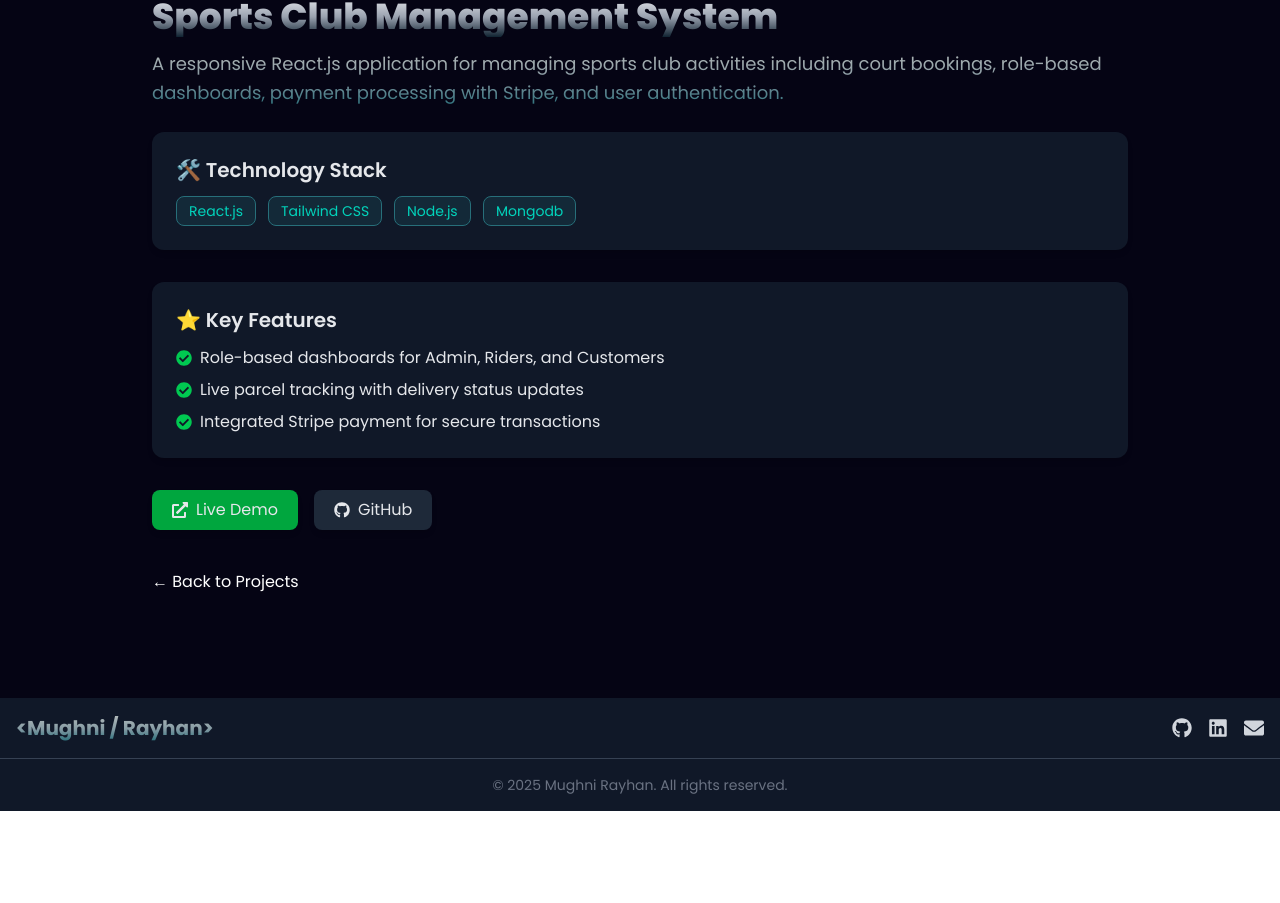
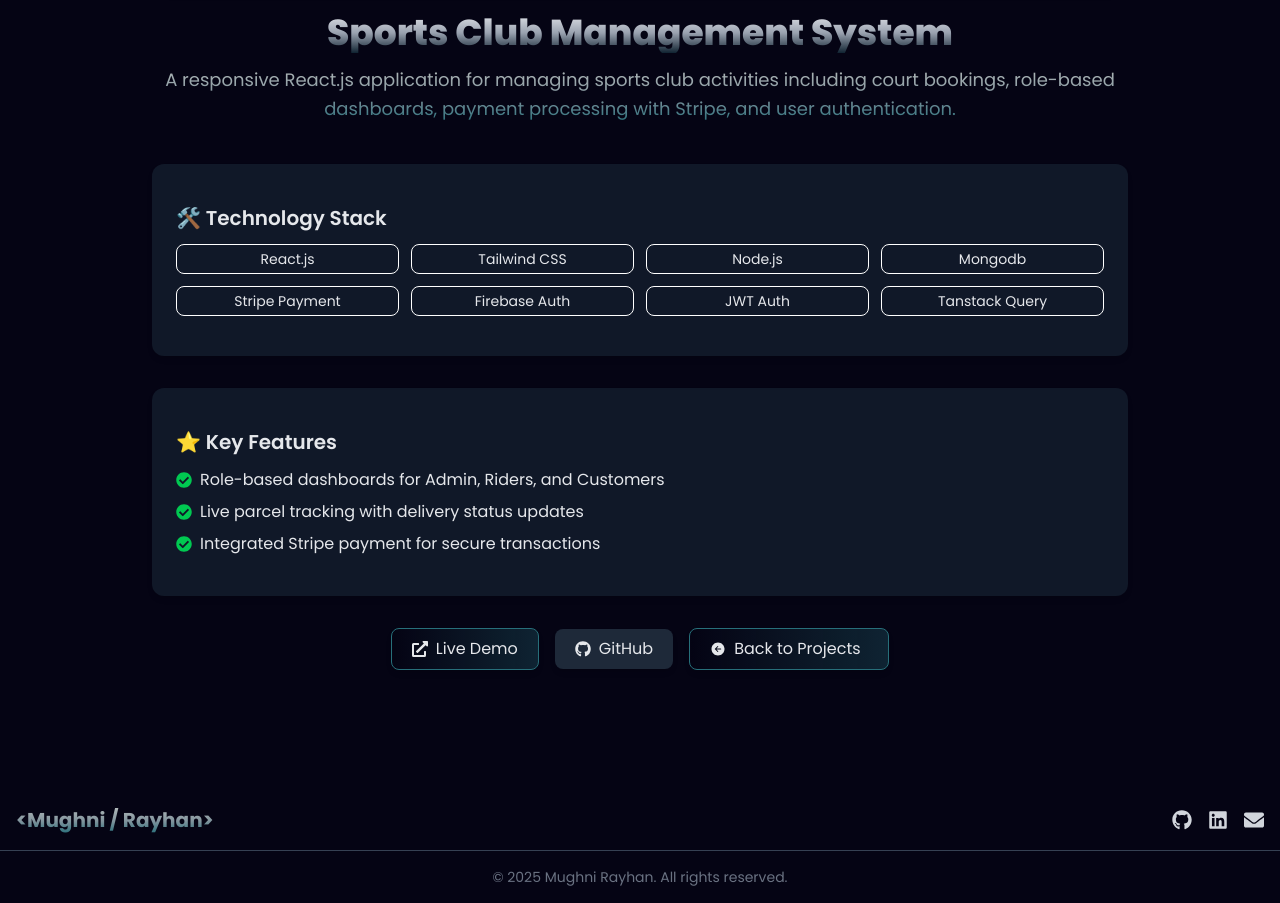
Before and after one commit to MughniRayhan/Portfolio, a React (Vite) app: page /projects/1 in a window 1280 px wide. Shown: the part 539-1442 px from the top of the page. Before the commit the page ends 1350 px from the top, so only its background shows below. Built offline with nearby package versions, Linux system fonts and the light colour scheme.

Commit message:
add some changes and readme

```diff
--- a/public/projects.json
+++ b/public/projects.json
@@ -3,7 +3,7 @@
     "id": 1,
     "name": "Sports Club Management System",
     "image": "/images/scms.png",
-    "stack": ["React.js", "Tailwind CSS","Node.js","Mongodb"],
+    "stack": ["React.js", "Tailwind CSS","Node.js","Mongodb", "Stripe Payment", "Firebase Auth","JWT Auth","Tanstack Query"],
     "description": "A responsive React.js application for managing sports club activities including court bookings, role-based dashboards, payment processing with Stripe, and user authentication.",
     "features": [
     "Role-based dashboards for Admin, Riders, and Customers",
@@ -17,7 +17,7 @@
     "id": 2,
     "name": "GreenNest",
     "image": "/images/GreenNest.png",
-    "stack": ["MERN Stack", "Tailwind CSS", "JWT Auth"],
+    "stack": ["React.js", "Tailwind CSS","Node.js","Mongodb", "Firebase Auth"],
     "description": "A full-featured web application to track and manage indoor plants. Users can view plant details, monitor watering schedules, and sort plants by care level or next watering date.",
     "features": [
     "Role-based dashboards for Admin, Riders, and Customers",
@@ -31,7 +31,7 @@
     "id": 3,
     "name": "Food Expiry Tracker System",
     "image": "/images/foodExpiry.png",
-    "stack": ["React.js", "Node.js", "Stripe Payment"],
+    "stack": ["React.js", "Tailwind CSS","Node.js","Mongodb", "Firebase Auth"],
     "description": "A full-stack web app to track food items, monitor expiry dates, get usage suggestions, and minimize waste. Built with React, Tailwind CSS, Express.js, and MongoDB.",
     "features": [
     "Role-based dashboards for Admin, Riders, and Customers",
@@ -45,7 +45,7 @@
   "id": 4,
   "name": "SwiftParcel",
   "image": "/images/swiftParcel.png",
-  "stack": ["MERN", "Stripe Payment", "Firebase Auth"],
+  "stack": ["React.js", "Tailwind CSS","Node.js","Mongodb", "Stripe Payment", "Firebase Auth","JWT Auth","Tanstack Query"],
   "description": "A parcel management and delivery tracking platform where users can schedule, pay, and track their deliveries in real time. Features include role-based dashboards for admins, riders, and users.",
   "features": [
     "Role-based dashboards for Admin, Riders, and Customers",
--- a/src/Components/Shared/Footer/Footer.jsx
+++ b/src/Components/Shared/Footer/Footer.jsx
@@ -3,7 +3,7 @@
 
 export default function Footer() {
   return (
-    <footer className="bg-gray-900 text-gray-300 text-sm py-4" >
+    <footer className="bg-transparent text-gray-300 text-sm py-4 " >
       <div className="max-w-7xl mx-auto px-4 flex flex-col md:flex-row justify-between items-center gap-2">
         <div>
            <Link to="/" className='sm:text-xl font-bold accent-gradient outline-0'>
--- a/src/Pages/AllSkills/AllSkills.jsx
+++ b/src/Pages/AllSkills/AllSkills.jsx
@@ -1,6 +1,6 @@
 import React, { useState } from "react";
 import { FaReact, FaHtml5, FaCss3Alt, FaNodeJs, FaJava, FaGithub, FaGitAlt } from "react-icons/fa";
-import { SiTailwindcss, SiRedux, SiMongodb, SiC, SiCplusplus, SiJavascript, SiPython, SiPostman, SiExpress } from "react-icons/si";
+import { SiTailwindcss, SiRedux, SiMongodb, SiC, SiCplusplus, SiJavascript, SiPython, SiPostman, SiExpress,SiNetlify, SiVercel } from "react-icons/si";
 import { VscCode } from "react-icons/vsc";
 import Tilt from 'react-parallax-tilt';
 import { motion, useScroll } from "motion/react";
@@ -28,6 +28,8 @@
   { icon: <FaGithub className="text-gray-300" />, name: "GitHub", category: "Tools" },
   { icon: <VscCode className="text-blue-500" />, name: "VS Code", category: "Tools" },
   { icon: <SiPostman className="text-orange-400" />, name: "Postman", category: "Tools" },
+  {icon: <SiNetlify className="text-cyan-400" />, name: "Netlify", category: "Tools" },
+    { icon: <SiVercel className="text-white" />, name: "Vercel", category: "Tools" },
 ];
 
 const categories = ["All", "Frontend", "Backend", "Programming Languages", "Tools"];
--- a/src/Pages/Home/Banner.jsx
+++ b/src/Pages/Home/Banner.jsx
@@ -3,6 +3,7 @@
 import Profile from '../../assets/my-profile.jpg'
 import resume from '../../assets/resume.pdf'
 import { motion } from "framer-motion"
+import { FaDownload } from "react-icons/fa";
 
 function Banner() {
   return (
@@ -34,7 +35,7 @@
                 </ReactTypingEffect>
              </h3>
 
-             <p className="sm:text-lg  text-gray-400 leading-relaxed mb-10 mt-8">
+             <p className="sm:text-lg accent-gradient text-gray-400 leading-relaxed mb-10 mt-8">
             I’m a passionate MERN Stack Developer who loves turning ideas into interactive, user-friendly web applications.
             With a strong foundation in React.js, and modern UI frameworks, I focus on creating responsive and performance-optimized solutions.
             </p>
@@ -45,7 +46,8 @@
             <a href={resume} download='resume' target="_blank" rel="noopener noreferrer"
             className="card-content  text-gray-300 flex justify-center items-center   font-bold  "
             >
-             Dowload CV
+              <FaDownload className='mr-2 text-sm'/>
+             Resume
              </a>
              </div>
            </div>
--- a/src/Pages/Home/ProjectDetails.jsx
+++ b/src/Pages/Home/ProjectDetails.jsx
@@ -1,7 +1,6 @@
 import { useParams, Link, useLoaderData } from "react-router";
 import { FaCheckCircle, FaGithub, FaExternalLinkAlt } from "react-icons/fa";
-
-
+import { IoArrowBackCircle } from "react-icons/io5";
 
 export default function ProjectDetails() {
   const projectDetails = useLoaderData();
@@ -18,7 +17,7 @@
   }
 
   return (
-    <section className="py-16 px-6 max-w-5xl mx-auto my-10 text-gray-200">
+    <section className="py-20 px-6 max-w-5xl mx-auto my-10 text-gray-200 ">
       {/* Project Image */}
       <div
         className="overflow-hidden rounded-2xl shadow-lg mb-8"
@@ -33,31 +32,31 @@
 
       {/* Project Title */}
       <h2
-        className="sm:text-4xl text-3xl font-extrabold mb-3 sm:bg-gradient-to-t sm:from-primary/30 sm:via-gray-400 sm:to-gray-200 sm:bg-clip-text sm:text-transparent"
-        data-aos="fade-right" data-aos-duration="2000"
+        className="sm:text-4xl text-3xl text-center font-extrabold mb-3 sm:bg-gradient-to-t sm:from-primary/30 sm:via-gray-400 sm:to-gray-200 sm:bg-clip-text sm:text-transparent"
+
       >
         {project.name}
       </h2>
       <p
-        className="sm:text-lg accent-gradient leading-relaxed mb-6"
-        data-aos="fade-left" data-aos-duration="2000"
+        className="sm:text-lg accent-gradient leading-relaxed mb-10 text-center"
+
       >
         {project.description}
       </p>
 
       {/* Tech Stack */}
       <div
-        className="bg-gray-900 p-6 rounded-xl shadow-md mb-8"
-        data-aos="zoom-out" data-aos-duration="2000"
+        className="bg-gray-900 p-6 py-10 rounded-xl shadow-md mb-8"
+
       >
-        <h3 className="text-xl font-semibold text-gray-200 mb-3">
+        <h3 className="text-xl font-semibold text-gray-200 mb-3 ">
           🛠️ Technology Stack
         </h3>
-        <div className="flex flex-wrap gap-3">
+        <div className="grid grid-cols-1 sm:grid-cols-2 md:grid-cols-3 lg:grid-cols-4 gap-3 ">
           {project.stack.map((tech, index) => (
             <span
               key={index}
-              className="bg-primary/20 border border-primary text-accent px-3 py-1 rounded-lg text-sm"
+              className="bg-transparent border border-white text-gray-200 px-3 sm:py-1 py-2 rounded-lg text-sm text-center"
               data-aos="flip-up"
               data-aos-delay={index * 100}
               data-aos-duration="2000"
@@ -71,8 +70,8 @@
       {/* Features */}
       {project.features && (
         <div
-          className="bg-gray-900 p-6 rounded-xl shadow-md mb-8"
-          data-aos="zoom-in" data-aos-duration="2000"
+          className="bg-gray-900 p-6 py-10 rounded-xl shadow-md mb-8"
+
         >
           <h3 className="text-xl font-semibold text-gray-200 mb-3">
             ⭐ Key Features
@@ -115,13 +114,13 @@
       )}
 
       {/* Links */}
-      <div className="flex gap-4 mt-6" >
+      <div className="flex flex-col sm:flex-row items-center justify-center gap-4 mt-6" >
         {project.liveLink && (
           <a
             href={project.liveLink}
             target="_blank"
             rel="noreferrer"
-            className="flex items-center gap-2 bg-green-600 hover:bg-green-700 px-5 py-2 rounded-lg shadow-md transition"
+            className="flex items-center gap-2 bg-gradient-to-l from-primary/30 to-transparent border border-primary  hover:scale-105 duration-300 transition-all px-5 py-2 rounded-lg shadow-md "
           >
             <FaExternalLinkAlt /> Live Demo
           </a>
@@ -131,17 +130,16 @@
             href={project.githubLink}
             target="_blank"
             rel="noreferrer"
-            className="flex items-center gap-2 bg-gray-800 hover:bg-gray-900 px-5 py-2 rounded-lg shadow-md transition"
+            className="flex items-center gap-2 bg-gray-800 hover:scale-105 duration-300 transition-all  px-5 py-2 rounded-lg shadow-md "
           >
             <FaGithub /> GitHub
           </a>
         )}
-      </div>
 
-      {/* Back Button */}
-      <div className="mt-10" >
-        <Link to="/projects" className="inline-block text-white hover:underline">
-          ← Back to Projects
+        <Link to="/projects"
+        className="flex items-center gap-2 bg-gradient-to-l from-primary/30 to-transparent border border-primary hover:scale-105 duration-300 transition-all w-50 px-5 py-2 rounded-lg shadow-md ">
+          <IoArrowBackCircle />
+          Back to Projects
         </Link>
       </div>
     </section>
--- a/src/Pages/Home/Skills.jsx
+++ b/src/Pages/Home/Skills.jsx
@@ -1,6 +1,6 @@
 import React, { useState } from "react";
 import { FaReact, FaHtml5, FaCss3Alt, FaNodeJs, FaJava, FaGithub, FaGitAlt } from "react-icons/fa";
-import { SiTailwindcss, SiRedux, SiMongodb, SiC, SiCplusplus, SiJavascript, SiPython, SiPostman, SiExpress } from "react-icons/si";
+import { SiTailwindcss, SiRedux, SiMongodb, SiC, SiCplusplus, SiJavascript, SiPython, SiPostman, SiExpress,SiNetlify, SiVercel } from "react-icons/si";
 import { VscCode } from "react-icons/vsc";
 import Tilt from 'react-parallax-tilt';
 import { motion, useScroll } from "motion/react";
@@ -29,6 +29,8 @@
   { icon: <FaGithub className="text-gray-300" />, name: "GitHub", category: "Tools" },
   { icon: <VscCode className="text-blue-500" />, name: "VS Code", category: "Tools" },
   { icon: <SiPostman className="text-orange-400" />, name: "Postman", category: "Tools" },
+  {icon: <SiNetlify className="text-cyan-400" />, name: "Netlify", category: "Tools" },
+  { icon: <SiVercel className="text-white" />, name: "Vercel", category: "Tools" },
 ];
 
 const categories = ["All", "Frontend", "Backend", "Programming Languages", "Tools"];
```
Also changed, not shown: src/Pages/AllProjects/AllProjects.jsx (+19 -6 lines), src/Pages/Home/AboutMe.jsx (+12 -27 lines), src/Pages/Home/Education.jsx (+7 -7 lines), 2 other files (tests, documents, lock files or other folders).
